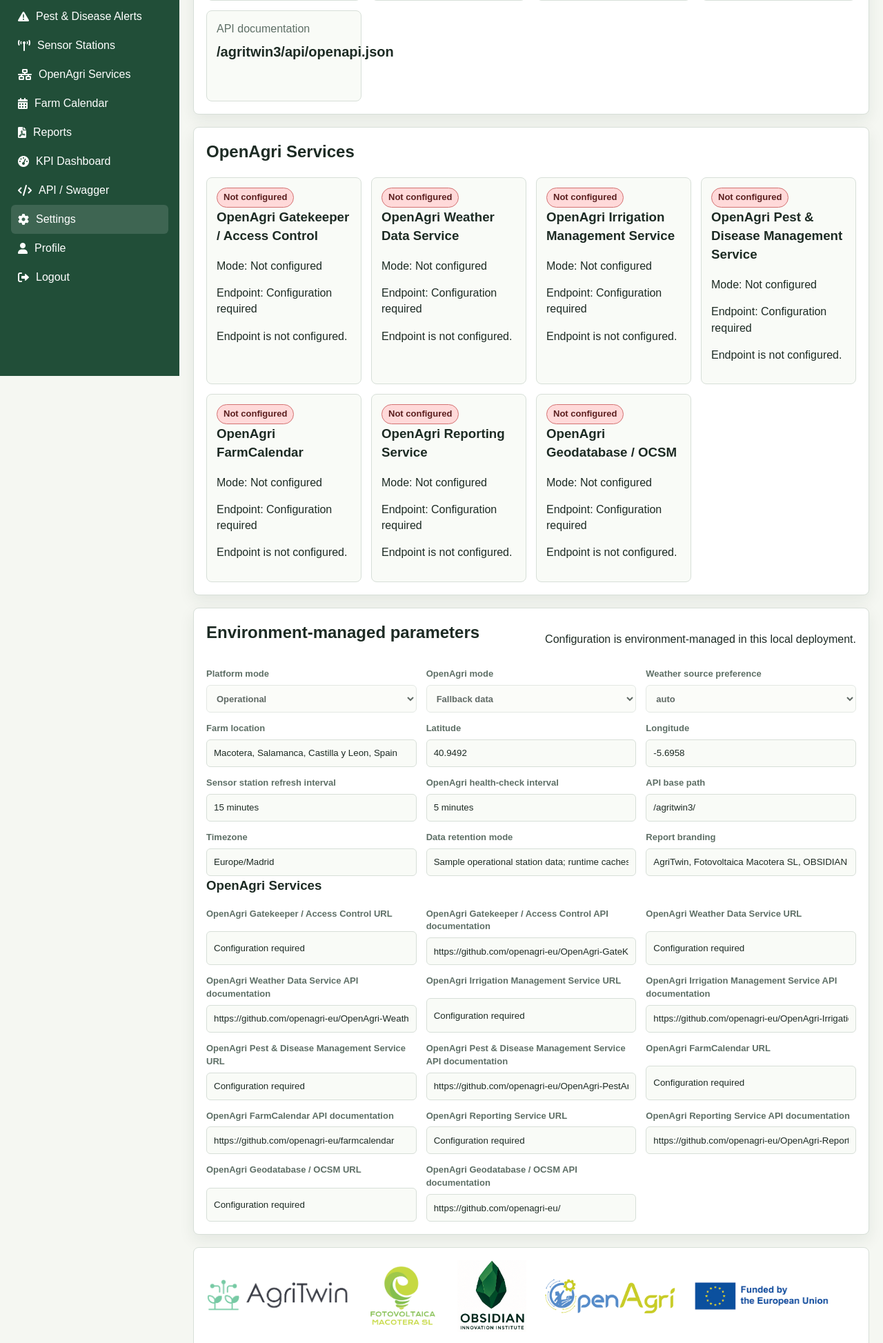
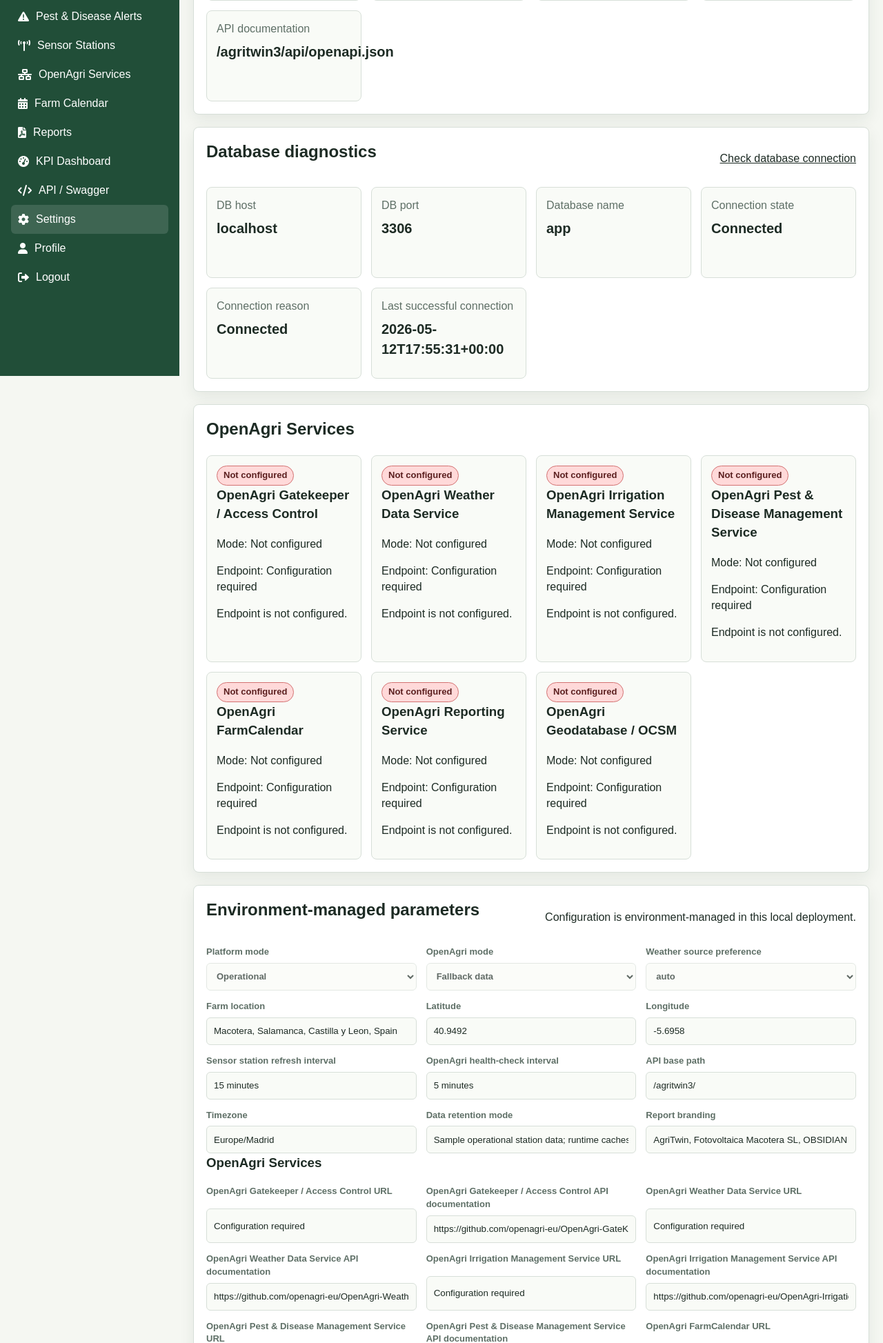
Before and after one commit to obsi-org/AgriTwin, a PHP site: page /timeout/agritwin_dashboard/settings.php in a window 1280 px wide. Shown: the part 349-2296 px from the top of the page at 69% size. Run offline with PHP 8.4, Linux system fonts and the light colour scheme; data that the repository does not hold is empty.

Commit message:
fix: restore database availability after reboot

```diff
--- a/agritwin_dashboard/db_config.php
+++ b/agritwin_dashboard/db_config.php
@@ -1,18 +1,54 @@
 <?php
 // db_config.php
 agritwin_load_env(dirname(__DIR__) . '/.env');
+agritwin_load_env(dirname(__DIR__) . '/config/database.local.env', true);
 
 $host = agritwin_env(['AGRITWIN_DB_HOST', 'DB_HOST'], "localhost");
 $port = agritwin_env(['AGRITWIN_DB_PORT', 'DB_PORT'], "3306");
 $db_name = agritwin_env(['AGRITWIN_DB_NAME', 'AGRITWIN_DB_DATABASE', 'DB_DATABASE', 'DB_NAME'], "agritwin_db");
 $username = agritwin_env(['AGRITWIN_DB_USER', 'AGRITWIN_DB_USERNAME', 'DB_USERNAME', 'DB_USER'], "ceres_db_user");
 $password = agritwin_env(['AGRITWIN_DB_PASSWORD', 'AGRITWIN_DB_PASS', 'DB_PASSWORD', 'DB_PASS'], "agritwin_local_dev_password");
+$agritwin_db_diagnostics = [
+    'host' => $host,
+    'port' => $port,
+    'database' => $db_name,
+    'user' => $username,
+    'state' => 'unknown',
+    'reason' => 'unknown',
+    'last_successful_connection' => null,
+];
+$agritwin_db_last_success_file = dirname(__DIR__) . '/var/runtime/db_last_success.txt';
+if (is_file($agritwin_db_last_success_file)) {
+    $lastSuccess = trim((string) file_get_contents($agritwin_db_last_success_file));
+    $agritwin_db_diagnostics['last_successful_connection'] = $lastSuccess !== '' ? $lastSuccess : null;
+}
 
 try {
     $pdo = new PDO("mysql:host=$host;port=$port;dbname=$db_name;charset=utf8mb4", $username, $password);
     // Enable PDO error mode
     $pdo->setAttribute(PDO::ATTR_ERRMODE, PDO::ERRMODE_EXCEPTION);
+    $now = gmdate(DateTimeInterface::ATOM);
+    $agritwin_db_diagnostics['state'] = 'connected';
+    $agritwin_db_diagnostics['reason'] = 'connected';
+    $agritwin_db_diagnostics['last_successful_connection'] = $now;
+    if (!is_dir(dirname($agritwin_db_last_success_file))) {
+        @mkdir(dirname($agritwin_db_last_success_file), 0775, true);
+    }
+    @file_put_contents($agritwin_db_last_success_file, $now);
 } catch (PDOException $e) {
+    $message = $e->getMessage();
+    $reason = 'unknown';
+    if (stripos($message, 'Access denied') !== false) {
+        $reason = 'authentication_failed';
+    } elseif (stripos($message, 'Unknown database') !== false) {
+        $reason = 'database_missing';
+    } elseif (stripos($message, 'Connection refused') !== false || stripos($message, 'No such file') !== false) {
+        $reason = 'connection_refused';
+    } elseif (stripos($message, 'php_network_getaddresses') !== false || stripos($message, 'Name or service not known') !== false) {
+        $reason = 'host_unreachable';
+    }
+    $agritwin_db_diagnostics['state'] = 'unavailable';
+    $agritwin_db_diagnostics['reason'] = $reason;
     error_log(sprintf(
         'AgriTwin DB connection failed host=%s port=%s database=%s user=%s password_configured=%s error=%s',
         $host,
@@ -24,12 +60,13 @@ try {
     ));
     $pdo = null;
     $agritwin_db_error = sprintf(
-        'Database unavailable for host=%s port=%s database=%s user=%s password_configured=%s',
+        'Database unavailable for host=%s port=%s database=%s user=%s password_configured=%s reason=%s',
         $host,
         $port,
         $db_name,
         $username,
-        $password !== '' ? 'yes' : 'no'
+        $password !== '' ? 'yes' : 'no',
+        $reason
     );
 }
 
@@ -50,7 +87,7 @@ function agritwin_env(array $names, string $default): string
     return $default;
 }
 
-function agritwin_load_env(string $path): void
+function agritwin_load_env(string $path, bool $override = false): void
 {
     if (!is_file($path) || !is_readable($path)) {
         return;
@@ -62,7 +99,7 @@ function agritwin_load_env(string $path): void
             continue;
         }
         [$name, $value] = array_map('trim', explode('=', $line, 2));
-        if ($name === '' || getenv($name) !== false) {
+        if ($name === '' || (!$override && getenv($name) !== false)) {
             continue;
         }
         $value = trim($value, "\"'");
--- a/agritwin_dashboard/lang/en.php
+++ b/agritwin_dashboard/lang/en.php
@@ -197,4 +197,18 @@ return [
     'kpi_packets_on_time' => 'fallback packets on time',
     'kpi_mixed_sample' => 'mixed edge-cloud sample',
     'kpi_synthetic_estimate' => 'synthetic estimate',
+    'database_diagnostics' => 'Database diagnostics',
+    'check_database_connection' => 'Check database connection',
+    'db_host' => 'DB host',
+    'db_port' => 'DB port',
+    'db_name' => 'Database name',
+    'connection_state' => 'Connection state',
+    'connection_reason' => 'Connection reason',
+    'last_successful_connection' => 'Last successful connection',
+    'not_available' => 'Not available',
+    'authentication_failed' => 'Authentication failed',
+    'database_missing' => 'Database missing',
+    'connection_refused' => 'Connection refused',
+    'host_unreachable' => 'Host unreachable',
+    'unknown' => 'Unknown',
 ];
--- a/agritwin_dashboard/lang/es-ES.php
+++ b/agritwin_dashboard/lang/es-ES.php
@@ -197,4 +197,18 @@ return [
     'kpi_packets_on_time' => 'paquetes de fallback procesados a tiempo',
     'kpi_mixed_sample' => 'muestra edge-cloud mixta',
     'kpi_synthetic_estimate' => 'estimación sintética',
+    'database_diagnostics' => 'Diagnóstico de base de datos',
+    'check_database_connection' => 'Comprobar conexión a la base de datos',
+    'db_host' => 'Host de BD',
+    'db_port' => 'Puerto de BD',
+    'db_name' => 'Nombre de la base de datos',
+    'connection_state' => 'Estado de conexión',
+    'connection_reason' => 'Motivo de conexión',
+    'last_successful_connection' => 'Última conexión correcta',
+    'not_available' => 'No disponible',
+    'authentication_failed' => 'Autenticación fallida',
+    'database_missing' => 'Base de datos ausente',
+    'connection_refused' => 'Conexión rechazada',
+    'host_unreachable' => 'Host inaccesible',
+    'unknown' => 'Desconocido',
 ];
--- a/agritwin_dashboard/lang/pt-PT.php
+++ b/agritwin_dashboard/lang/pt-PT.php
@@ -197,4 +197,18 @@ return [
     'kpi_packets_on_time' => 'pacotes de fallback processados a tempo',
     'kpi_mixed_sample' => 'amostra edge-cloud mista',
     'kpi_synthetic_estimate' => 'estimativa sintética',
+    'database_diagnostics' => 'Diagnóstico da base de dados',
+    'check_database_connection' => 'Verificar ligação à base de dados',
+    'db_host' => 'Anfitrião da BD',
+    'db_port' => 'Porta da BD',
+    'db_name' => 'Nome da base de dados',
+    'connection_state' => 'Estado da ligação',
+    'connection_reason' => 'Motivo da ligação',
+    'last_successful_connection' => 'Última ligação bem-sucedida',
+    'not_available' => 'Não disponível',
+    'authentication_failed' => 'Autenticação falhada',
+    'database_missing' => 'Base de dados em falta',
+    'connection_refused' => 'Ligação recusada',
+    'host_unreachable' => 'Anfitrião inacessível',
+    'unknown' => 'Desconhecido',
 ];
--- a/agritwin_dashboard/settings.php
+++ b/agritwin_dashboard/settings.php
@@ -6,8 +6,16 @@ $context = agritwin_farm_context();
 $services = agritwin_service_cards();
 $weatherSource = agritwin_weather_source();
 $dbOk = isset($pdo) && $pdo instanceof PDO;
+$dbDiagnostics = $agritwin_db_diagnostics ?? [
+    'host' => 'not configured',
+    'port' => 'not configured',
+    'database' => 'not configured',
+    'state' => 'unknown',
+    'reason' => 'unknown',
+    'last_successful_connection' => null,
+];
 
-agritwin_render_page('settings', agritwin_t('settings'), function () use ($context, $services, $weatherSource, $dbOk): void {
+agritwin_render_page('settings', agritwin_t('settings'), function () use ($context, $services, $weatherSource, $dbOk, $dbDiagnostics): void {
     ?>
     <section class="view-section">
         <div class="section-heading">
@@ -20,6 +28,21 @@ agritwin_render_page('settings', agritwin_t('settings'), function () use ($conte
             <article class="telemetry-card"><span><?= agritwin_h(agritwin_t('farm_location')) ?></span><strong>Fotovoltaica Macotera SL, Salamanca</strong></article>
             <article class="telemetry-card"><span><?= agritwin_h(agritwin_t('weather_preference')) ?></span><strong><?= agritwin_h(agritwin_mode_label($weatherSource['mode'])) ?></strong></article>
             <article class="telemetry-card"><span><?= agritwin_h(agritwin_t('api_docs')) ?></span><strong>/agritwin3/api/openapi.json</strong></article>
+        </div>
+    </section>
+
+    <section class="view-section">
+        <div class="section-heading">
+            <h2><?= agritwin_h(agritwin_t('database_diagnostics')) ?></h2>
+            <a class="button-link" href="settings.php"><?= agritwin_h(agritwin_t('check_database_connection')) ?></a>
+        </div>
+        <div class="telemetry-grid">
+            <article class="telemetry-card"><span><?= agritwin_h(agritwin_t('db_host')) ?></span><strong><?= agritwin_h((string) $dbDiagnostics['host']) ?></strong></article>
+            <article class="telemetry-card"><span><?= agritwin_h(agritwin_t('db_port')) ?></span><strong><?= agritwin_h((string) $dbDiagnostics['port']) ?></strong></article>
+            <article class="telemetry-card"><span><?= agritwin_h(agritwin_t('db_name')) ?></span><strong><?= agritwin_h((string) $dbDiagnostics['database']) ?></strong></article>
+            <article class="telemetry-card"><span><?= agritwin_h(agritwin_t('connection_state')) ?></span><strong><?= agritwin_h(agritwin_t((string) $dbDiagnostics['state'])) ?></strong></article>
+            <article class="telemetry-card"><span><?= agritwin_h(agritwin_t('connection_reason')) ?></span><strong><?= agritwin_h(agritwin_t((string) $dbDiagnostics['reason'])) ?></strong></article>
+            <article class="telemetry-card"><span><?= agritwin_h(agritwin_t('last_successful_connection')) ?></span><strong><?= agritwin_h((string) ($dbDiagnostics['last_successful_connection'] ?? agritwin_t('not_available'))) ?></strong></article>
         </div>
     </section>
 
```
Also changed, not shown: docker-compose.openagri.yml (+9 -8 lines), docker-compose.yml (+10 -0 lines), docs/operations/local_deployment.md (+15 -0 lines), docs/operations/post_reboot_recovery.md (added, +44 -0 lines), README.md, 6 other files.
